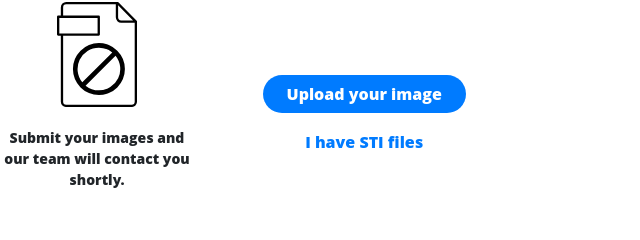
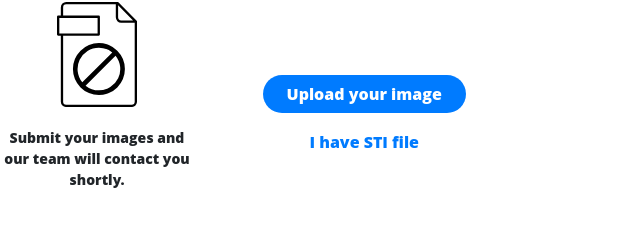
Before and after one commit to zhipindesign/zhipindesign.github.io, a plain HTML site: page no_file.html in a window 1280 px wide. Shown: the part 258-498 px from the top of the page, 403-1043 px from the left. Drawn offline with nearby package versions, Linux system fonts and the light colour scheme.

Commit message:
Update no_file.html

```diff
--- a/no_file.html
+++ b/no_file.html
@@ -96,7 +96,7 @@
                         <a class="uploadYourFileText stl" href="https://driveuploader.com/upload/iwcEytdFQH/" target="_blank">Upload your STL file</a>
                       </div><br>
                       <div>
-                        <a class="imgText img">I have STI files</a>
+                        <a class="imgText img">I have STI file</a>
                         <a class="stiFileText stl">I don't have STI file</a>
                       </div>
                     </div>
```
